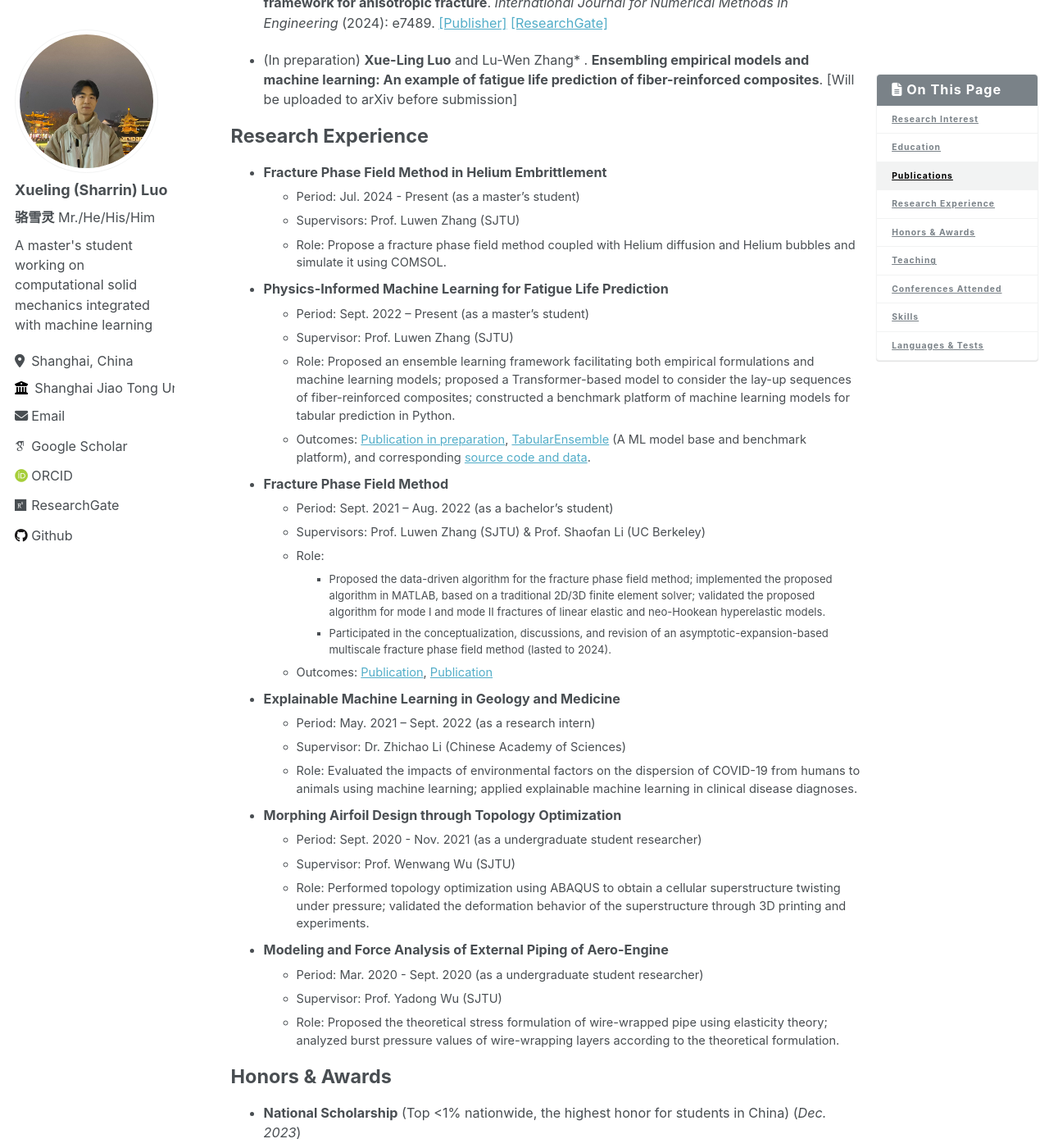
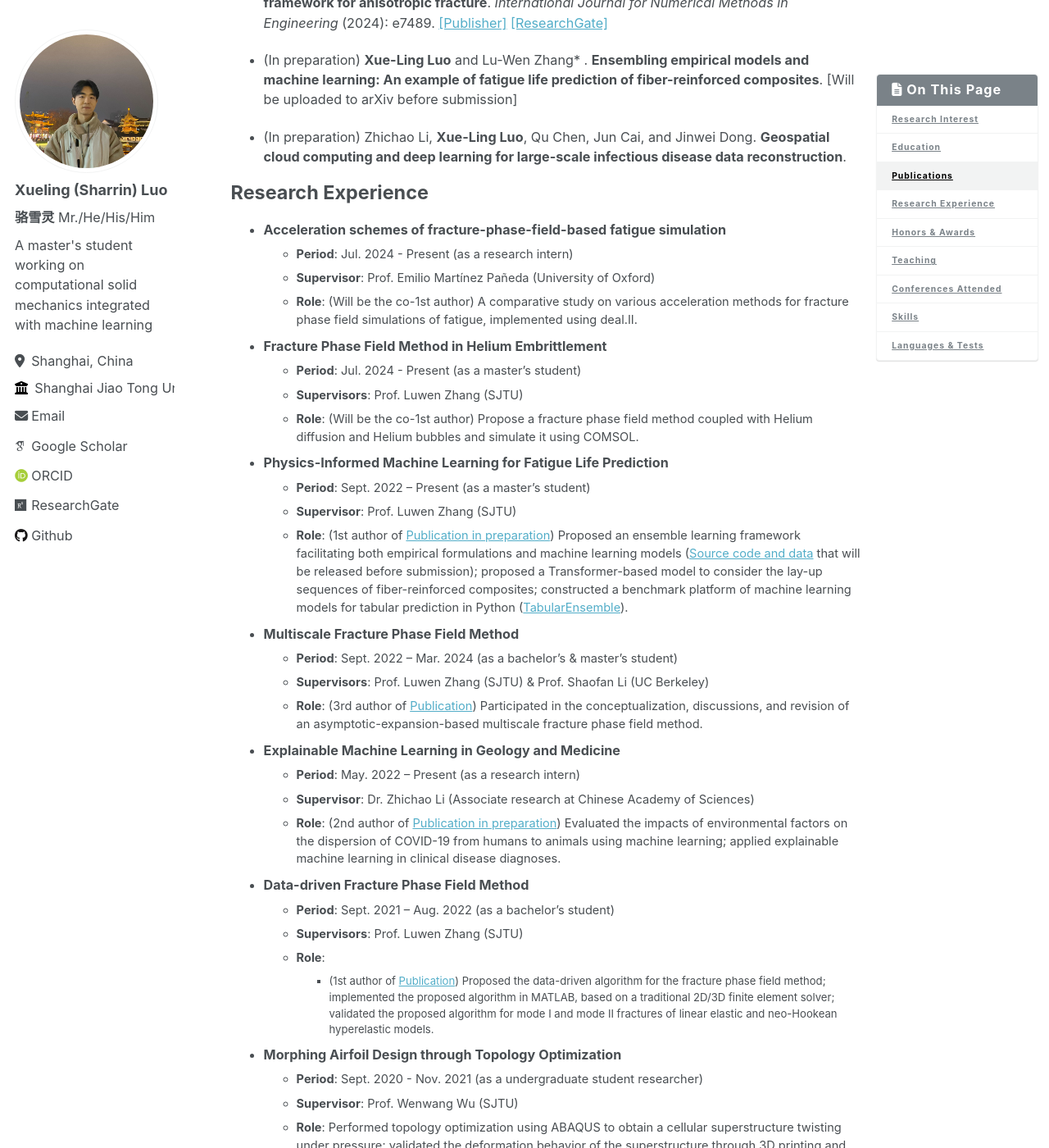
Before and after one commit to LuoXueling/luoxueling.github.io, a Jekyll site: the page built from _pages/about.md, in a window 1280 px wide and 1400 px high, scrolled down 1326 px. Shown: the whole window at 82% size. Built offline with Jekyll 4.4.1, drawn with Linux system fonts in a browser that asks for light colours; some web fonts are replaced; some of the changed text lies outside the part shown.

Commit message:
Update about.md

```diff
--- a/_pages/about.md
+++ b/_pages/about.md
@@ -46,36 +46,45 @@ My research interests lie in **fracture phase field methods**, **machine learnin
 <a name="pub-2024-piml"></a>
 * (In preparation) **Xue-Ling Luo** and Lu-Wen Zhang* . **Ensembling empirical models and machine learning: An example of fatigue life prediction of fiber-reinforced composites**. [Will be uploaded to arXiv before submission]
 
+<a name="pub-2024-gan"></a>
+* (In preparation) Zhichao Li, **Xue-Ling Luo**, Qu Chen, Jun Cai, and Jinwei Dong. **Geospatial cloud computing and deep learning for large-scale infectious disease data reconstruction**.
+
+
 # Research Experience
 
+* **Acceleration schemes of fracture-phase-field-based fatigue simulation**
+  * **Period**: Jul. 2024 - Present (as a research intern)
+  * **Supervisor**: Prof. Emilio Martínez Pañeda (University of Oxford)
+  * **Role**: (Will be the co-1st author) A comparative study on various acceleration methods for fracture phase field simulations of fatigue, implemented using deal.II.
 * **Fracture Phase Field Method in Helium Embrittlement**
-  * Period: Jul. 2024 - Present (as a master's student)
-  * Supervisors: Prof. Luwen Zhang (SJTU)
-  * Role: Propose a fracture phase field method coupled with Helium diffusion and Helium bubbles and simulate it using COMSOL.
+  * **Period**: Jul. 2024 - Present (as a master's student)
+  * **Supervisors**: Prof. Luwen Zhang (SJTU)
+  * **Role**: (Will be the co-1st author) Propose a fracture phase field method coupled with Helium diffusion and Helium bubbles and simulate it using COMSOL.
 * **Physics-Informed Machine Learning for Fatigue Life Prediction**
-  * Period: Sept. 2022 – Present (as a master's student)
-  * Supervisor: Prof. Luwen Zhang (SJTU)
-  * Role: Proposed an ensemble learning framework facilitating both empirical formulations and machine learning models; proposed a Transformer-based model to consider the lay-up sequences of fiber-reinforced composites; constructed a benchmark platform of machine learning models for tabular prediction in Python.
-  * Outcomes: [Publication in preparation](#pub-2024-piml), [TabularEnsemble](https://github.com/LuoXueling/tabular_ensemble) (A ML model base and benchmark platform), and corresponding [source code and data](https://github.com/LuoXueling/ENSEMBLE/tree/publication).
-* **Fracture Phase Field Method**
-  * Period: Sept. 2021 – Aug. 2022 (as a bachelor's student)
-  * Supervisors: Prof. Luwen Zhang (SJTU) & Prof. Shaofan Li (UC Berkeley)
-  * Role:
-    * Proposed the data-driven algorithm for the fracture phase field method; implemented the proposed algorithm in MATLAB, based on a traditional 2D/3D finite element solver; validated the proposed algorithm for mode I and mode II fractures of linear elastic and neo-Hookean hyperelastic models.
-    * Participated in the conceptualization, discussions, and revision of an asymptotic-expansion-based multiscale fracture phase field method (lasted to 2024).
-  * Outcomes: [Publication](#pub-2022-data-driven), [Publication](#pub-2024-multiscale)
+  * **Period**: Sept. 2022 – Present (as a master's student)
+  * **Supervisor**: Prof. Luwen Zhang (SJTU)
+  * **Role**: (1st author of [Publication in preparation](#pub-2024-piml)) Proposed an ensemble learning framework facilitating both empirical formulations and machine learning models ([Source code and data](https://github.com/LuoXueling/ENSEMBLE/tree/publication) that will be released before submission); proposed a Transformer-based model to consider the lay-up sequences of fiber-reinforced composites; constructed a benchmark platform of machine learning models for tabular prediction in Python ([TabularEnsemble](https://github.com/LuoXueling/tabular_ensemble)).
+* **Multiscale Fracture Phase Field Method**
+  * **Period**: Sept. 2022 – Mar. 2024 (as a bachelor's & master's student)
+  * **Supervisors**: Prof. Luwen Zhang (SJTU) & Prof. Shaofan Li (UC Berkeley)
+  * **Role**: (3rd author of [Publication](#pub-2024-multiscale)) Participated in the conceptualization, discussions, and revision of an asymptotic-expansion-based multiscale fracture phase field method.
 * **Explainable Machine Learning in Geology and Medicine**
-  * Period: May. 2021 – Sept. 2022 (as a research intern)
-  * Supervisor: Dr. Zhichao Li (Chinese Academy of Sciences)
-  * Role: Evaluated the impacts of environmental factors on the dispersion of COVID-19 from humans to animals using machine learning; applied explainable machine learning in clinical disease diagnoses.
+  * **Period**: May. 2022 – Present (as a research intern)
+  * **Supervisor**: Dr. Zhichao Li (Associate research at Chinese Academy of Sciences)
+  * **Role**: (2nd author of [Publication in preparation](#pub-2024-gan)) Evaluated the impacts of environmental factors on the dispersion of COVID-19 from humans to animals using machine learning; applied explainable machine learning in clinical disease diagnoses.
+* **Data-driven Fracture Phase Field Method**
+  * **Period**: Sept. 2021 – Aug. 2022 (as a bachelor's student)
+  * **Supervisors**: Prof. Luwen Zhang (SJTU)
+  * **Role**:
+    * (1st author of [Publication](#pub-2022-data-driven)) Proposed the data-driven algorithm for the fracture phase field method; implemented the proposed algorithm in MATLAB, based on a traditional 2D/3D finite element solver; validated the proposed algorithm for mode I and mode II fractures of linear elastic and neo-Hookean hyperelastic models.
 * **Morphing Airfoil Design through Topology Optimization**
-  * Period: Sept. 2020 - Nov. 2021 (as a undergraduate student researcher)
-  * Supervisor: Prof. Wenwang Wu (SJTU)
-  * Role: Performed topology optimization using ABAQUS to obtain a cellular superstructure twisting under pressure; validated the deformation behavior of the superstructure through 3D printing and experiments.
+  * **Period**: Sept. 2020 - Nov. 2021 (as a undergraduate student researcher)
+  * **Supervisor**: Prof. Wenwang Wu (SJTU)
+  * **Role**: Performed topology optimization using ABAQUS to obtain a cellular superstructure twisting under pressure; validated the deformation behavior of the superstructure through 3D printing and experiments.
 * **Modeling and Force Analysis of External Piping of Aero-Engine**
-  * Period: Mar. 2020 - Sept. 2020 (as a undergraduate student researcher)
-  * Supervisor: Prof. Yadong Wu (SJTU)
-  * Role: Proposed the theoretical stress formulation of wire-wrapped pipe using elasticity theory; analyzed burst pressure values of wire-wrapping layers according to the theoretical formulation.
+  * **Period**: Mar. 2020 - Sept. 2020 (as a undergraduate student researcher)
+  * **Supervisor**: Prof. Yadong Wu (SJTU)
+  * **Role**: Proposed the theoretical stress formulation of wire-wrapped pipe using elasticity theory; analyzed burst pressure values of wire-wrapping layers according to the theoretical formulation.
 
 # Honors & Awards
 
@@ -104,7 +113,7 @@ My research interests lie in **fracture phase field methods**, **machine learnin
 
 * **MATLAB**: 2D and 3D finite element implementation with implicit and explicit solvers for the fracture phase field method
 * **Python**: Machine learning, PyTorch/TensorFlow-based deep learning, OpenMMLab-based computer vision, and data analysis
-* **C++**: 2D/3D finite element implementation for beam structures, dynamics simulation of mechanical structures, and data structure
+* **C++**: deal.II, 2D/3D finite element implementation for beam structures, dynamics simulation of mechanical structures
 * **Mechanical Analysis Software**: COMSOL, ABAQUS and its secondary development with Python, Ansys and Ansys Fluent, and Adams
 * **Auxiliary Research Skills**: LaTeX, Unix, Git, Docker, Unity, Solidworks, Adobe Illustrator/Photoshop, and Visio
 
```
Also changed, not shown: other parts of _pages/about.md (+2 -2 lines).
